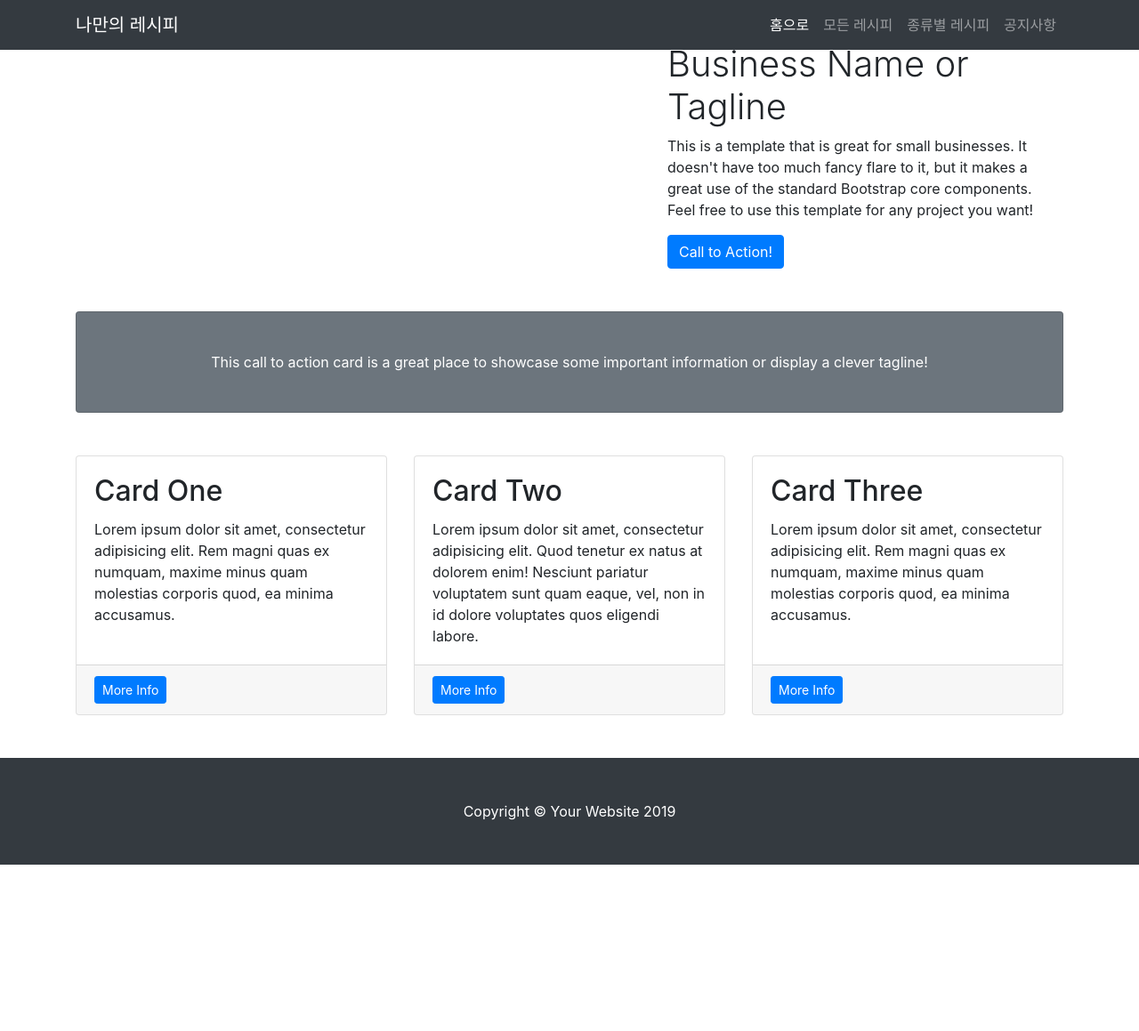
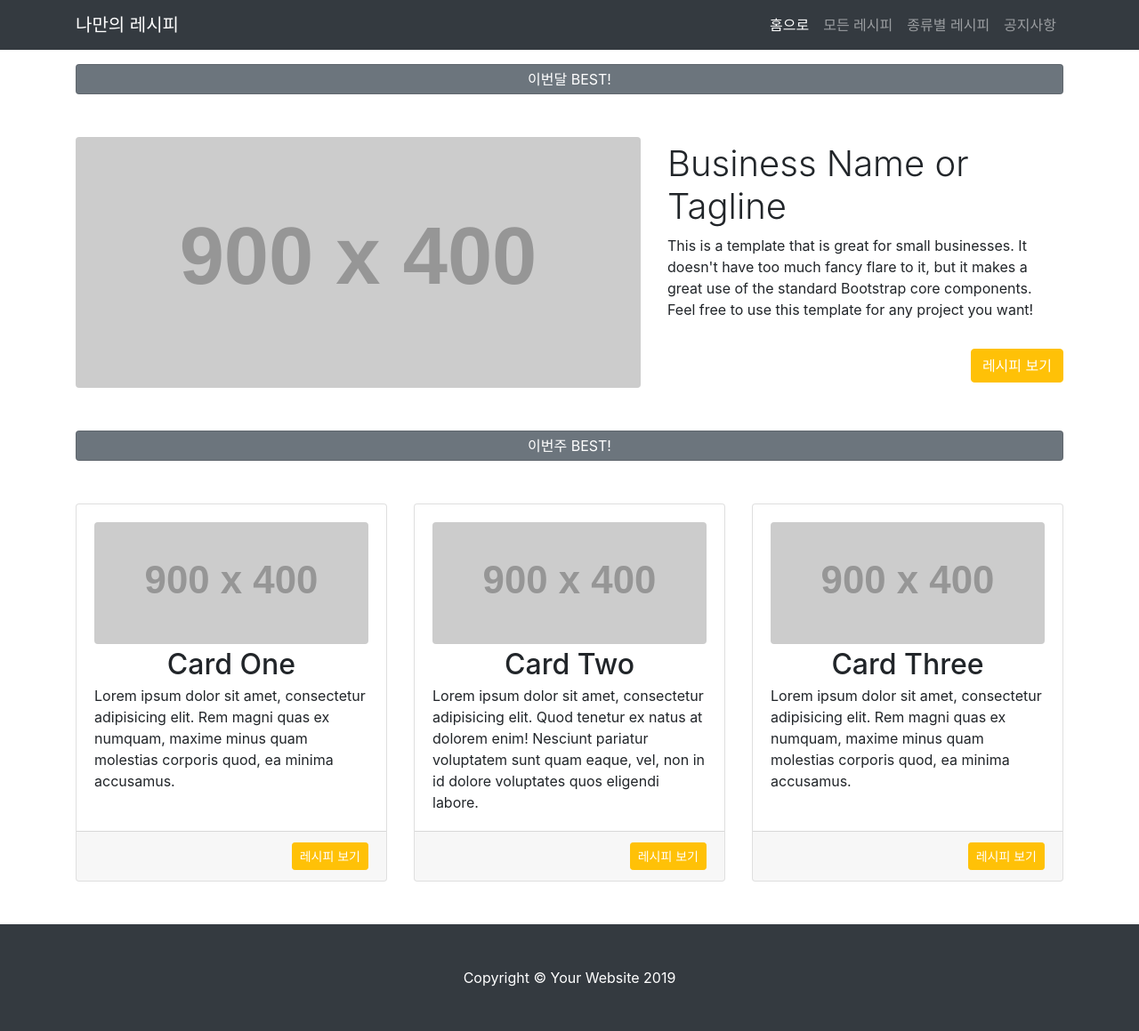
Before and after one commit to dks0665/mobile, a Django app: page / in a window 1280 px wide. Shown: the whole page at 89% size. Before the commit the page ends 972 px from the top, so only its background shows below. Run offline with Django 3.2, Linux system fonts and the light colour scheme; grey boxes labelled with a size stand in for pictures from a placeholder-image service; some libraries are stand-ins or nearby versions.

Commit message:
메인 페이지 구성 수정

```diff
--- /dev/null
+++ b/recipe-project/login/templates/base.html
@@ -0,0 +1,46 @@
+<head>
+
+    <meta charset="utf-8">
+    <meta name="viewport" content="width=device-width, initial-scale=1, shrink-to-fit=no">
+    <meta name="description" content="">
+    <meta name="author" content="">
+
+    <title>Small Business - Start Bootstrap Template</title>
+
+    <!-- Bootstrap core CSS -->
+    <link rel="stylesheet" href="https://stackpath.bootstrapcdn.com/bootstrap/4.3.1/css/bootstrap.min.css" integrity="sha384-ggOyR0iXCbMQv3Xipma34MD+dH/1fQ784/j6cY/iJTQUOhcWr7x9JvoRxT2MZw1T" crossorigin="anonymous">
+
+    <!-- Custom styles for this template -->
+    <link href="css/small-business.css" rel="stylesheet">
+
+  </head>
+
+<nav class="navbar navbar-expand-lg navbar-dark bg-dark fixed-top">
+    <div class="container">
+      <a class="navbar-brand" href="#">나만의 레시피</a>
+      <button class="navbar-toggler" type="button" data-toggle="collapse" data-target="#navbarResponsive" aria-controls="navbarResponsive" aria-expanded="false" aria-label="Toggle navigation">
+        <span class="navbar-toggler-icon"></span>
+      </button>
+      <div class="collapse navbar-collapse" id="navbarResponsive">
+        <ul class="navbar-nav ml-auto">
+          <li class="nav-item active">
+            <a class="nav-link" href="#">홈으로
+              <span class="sr-only">(current)</span>
+            </a>
+          </li>
+          <li class="nav-item">
+            <a class="nav-link" href="#">모든 레시피</a>
+          </li>
+          <li class="nav-item">
+            <a class="nav-link" href="#">종류별 레시피</a>
+          </li>
+          <li class="nav-item">
+            <a class="nav-link" href="#">공지사항</a>
+          </li>
+        </ul>
+      </div>
+    </div>
+  </nav>
+
+{% block contents %}
+{% endblock %}
--- a/recipe-project/login/urls.py
+++ b/recipe-project/login/urls.py
@@ -0,0 +1,8 @@
+from django.urls import path
+from . import views
+
+urlpatterns = [
+	path('signup/', views.signup, name='signup'),
+    path('login/',views.login, name='login'),
+    path('logout/',views.logout, name='logout')
+    ]
--- a/recipe-project/main/templates/home.html
+++ b/recipe-project/main/templates/home.html
@@ -1,77 +1,36 @@
+{% extends 'base.html' %}
 
-<!DOCTYPE html>
-<html lang="en">
 
-<head>
-
-  <meta charset="utf-8">
-  <meta name="viewport" content="width=device-width, initial-scale=1, shrink-to-fit=no">
-  <meta name="description" content="">
-  <meta name="author" content="">
-
-  <title>Small Business - Start Bootstrap Template</title>
-
-  <!-- Bootstrap core CSS -->
-  <link rel="stylesheet" href="https://stackpath.bootstrapcdn.com/bootstrap/4.3.1/css/bootstrap.min.css" integrity="sha384-ggOyR0iXCbMQv3Xipma34MD+dH/1fQ784/j6cY/iJTQUOhcWr7x9JvoRxT2MZw1T" crossorigin="anonymous">
-
-  <!-- Custom styles for this template -->
-  <link href="css/small-business.css" rel="stylesheet">
-
-</head>
-
-<body>
-
-  <!-- Navigation -->
-  <nav class="navbar navbar-expand-lg navbar-dark bg-dark fixed-top">
-    <div class="container">
-      <a class="navbar-brand" href="#">나만의 레시피</a>
-      <button class="navbar-toggler" type="button" data-toggle="collapse" data-target="#navbarResponsive" aria-controls="navbarResponsive" aria-expanded="false" aria-label="Toggle navigation">
-        <span class="navbar-toggler-icon"></span>
-      </button>
-      <div class="collapse navbar-collapse" id="navbarResponsive">
-        <ul class="navbar-nav ml-auto">
-          <li class="nav-item active">
-            <a class="nav-link" href="#">홈으로
-              <span class="sr-only">(current)</span>
-            </a>
-          </li>
-          <li class="nav-item">
-            <a class="nav-link" href="#">모든 레시피</a>
-          </li>
-          <li class="nav-item">
-            <a class="nav-link" href="#">종류별 레시피</a>
-          </li>
-          <li class="nav-item">
-            <a class="nav-link" href="#">공지사항</a>
-          </li>
-        </ul>
-      </div>
-    </div>
-  </nav>
+{% block contents %}
 
     <!-- Page Content -->
     <div class="container">
 
+        </br>
+        <div class="card text-white bg-secondary my-5 py-1 text-center">
+            <p class="text-white m-0 font-weight-normal">이번달 BEST!</p>
+        </div>
+
         <!-- Heading Row -->
         <div class="row align-items-center my-5">
             <div class="col-lg-7">
-        <img class="img-fluid rounded mb-4 mb-lg-0" src="" alt="">
+                <img class="img-fluid rounded mb-4 mb-lg-0" src="http://placehold.it/900x400" alt="">
             </div>
             <!-- /.col-lg-8 -->
             <div class="col-lg-5">
                 <h1 class="font-weight-light">Business Name or Tagline</h1>
-        <p>This is a template that is great for small businesses. It doesn't have too much fancy flare to it, but it makes a great use of the standard Bootstrap core components. Feel free to use this template for any project you want!</p>
-        <a class="btn btn-primary" href="#">Call to Action!</a>
+                <p>This is a template that is great for small businesses. It doesn't have too much fancy flare to it,
+                    but it makes a great use of the standard Bootstrap core components. Feel free to use this template
+                    for any project you want!</p>
+                <a class="btn btn-warning text-white float-right mt-3" href="#">레시피 보기</a>
             </div>
             <!-- /.col-md-4 -->
         </div>
         <!-- /.row -->
 
         <!-- Call to Action Well -->
-    <div class="card text-white bg-secondary my-5 py-4 text-center">
-      <div class="card-body">
-        <p class="text-white m-0">This call to action card is a great place to showcase some important information or display a clever tagline!</p>
-      </div>
+        <div class="card text-white bg-secondary my-5 py-1 text-center">
+            <p class="text-white m-0">이번주 BEST!</p>
         </div>
 
         <!-- Content Row -->
@@ -79,11 +38,15 @@
             <div class="col-md-4 mb-5">
                 <div class="card h-100">
                     <div class="card-body">
-            <h2 class="card-title">Card One</h2>
-            <p class="card-text">Lorem ipsum dolor sit amet, consectetur adipisicing elit. Rem magni quas ex numquam, maxime minus quam molestias corporis quod, ea minima accusamus.</p>
+                        <div class="col-lg-15">
+                            <img class="img-fluid rounded mb-4 mb-lg-0" src="http://placehold.it/900x400" alt="">
+                        </div>
+                        <h2 class="card-title my-1 text-center">Card One</h2>
+                        <p class="card-text">Lorem ipsum dolor sit amet, consectetur adipisicing elit. Rem magni quas ex
+                            numquam, maxime minus quam molestias corporis quod, ea minima accusamus.</p>
                     </div>
                     <div class="card-footer">
-            <a href="#" class="btn btn-primary btn-sm">More Info</a>
+                        <a href="#" class="btn btn-warning text-white float-right btn-sm">레시피 보기</a>
                     </div>
                 </div>
             </div>
@@ -91,11 +54,16 @@
             <div class="col-md-4 mb-5">
                 <div class="card h-100">
                     <div class="card-body">
-            <h2 class="card-title">Card Two</h2>
-            <p class="card-text">Lorem ipsum dolor sit amet, consectetur adipisicing elit. Quod tenetur ex natus at dolorem enim! Nesciunt pariatur voluptatem sunt quam eaque, vel, non in id dolore voluptates quos eligendi labore.</p>
+                        <div class="col-lg-15">
+                            <img class="img-fluid rounded mb-4 mb-lg-0" src="http://placehold.it/900x400" alt="">
+                        </div>
+                        <h2 class="card-title my-1 text-center">Card Two</h2>
+                        <p class="card-text">Lorem ipsum dolor sit amet, consectetur adipisicing elit. Quod tenetur ex
+                            natus at dolorem enim! Nesciunt pariatur voluptatem sunt quam eaque, vel, non in id dolore
+                            voluptates quos eligendi labore.</p>
                     </div>
                     <div class="card-footer">
-            <a href="#" class="btn btn-primary btn-sm">More Info</a>
+                        <a href="#" class="btn btn-warning text-white float-right btn-sm">레시피 보기</a>
                     </div>
                 </div>
             </div>
@@ -103,11 +71,15 @@
             <div class="col-md-4 mb-5">
                 <div class="card h-100">
                     <div class="card-body">
-            <h2 class="card-title">Card Three</h2>
-            <p class="card-text">Lorem ipsum dolor sit amet, consectetur adipisicing elit. Rem magni quas ex numquam, maxime minus quam molestias corporis quod, ea minima accusamus.</p>
+                        <div class="col-lg-15">
+                            <img class="img-fluid rounded mb-4 mb-lg-0" src="http://placehold.it/900x400" alt="">
+                        </div>
+                        <h2 class="card-title my-1 text-center">Card Three</h2>
+                        <p class="card-text">Lorem ipsum dolor sit amet, consectetur adipisicing elit. Rem magni quas ex
+                            numquam, maxime minus quam molestias corporis quod, ea minima accusamus.</p>
                     </div>
                     <div class="card-footer">
-            <a href="#" class="btn btn-primary btn-sm">More Info</a>
+                        <a href="#" class="btn btn-warning text-white float-right btn-sm">레시피 보기</a>
                     </div>
                 </div>
             </div>
@@ -131,6 +103,4 @@
     <script src="vendor/jquery/jquery.min.js"></script>
     <script src="vendor/bootstrap/js/bootstrap.bundle.min.js"></script>
 
-</body>
-
-</html>
+    {% endblock %}
--- /dev/null
+++ b/recipe-project/main/urls.py
@@ -0,0 +1,7 @@
+from django.urls import path
+from . import views
+
+urlpatterns = [
+	path('', views.home, name='home'),
+    path('all/',views.all, name='all'),
+    ]
--- a/recipe-project/main/views.py
+++ b/recipe-project/main/views.py
@@ -1,5 +1,14 @@
-from django.shortcuts import render
+from django.shortcuts import render ,redirect
+from django.contrib.auth.models import User
+from django.contrib import auth
+from .models import Main
 
 # Create your views here.
 def home(request):
-    return render(request, 'home.html')
+    # return render(request, 'home.html')
+    homes = Main.objects
+    return render(request, 'home.html', {'homes':homes})
+
+def all(request):
+    alls = Main.objects
+    return render(request, 'all.html', {'alls':alls})
--- a/recipe-project/recipe/settings.py
+++ b/recipe-project/recipe/settings.py
@@ -32,6 +32,7 @@ ALLOWED_HOSTS = []
 
 INSTALLED_APPS = [
     'main.apps.MainConfig',
+    'login.apps.LoginConfig',
     'allRecipes.apps.AllrecipesConfig',
     'django.contrib.admin',
     'django.contrib.auth',
--- a/recipe-project/recipe/urls.py
+++ b/recipe-project/recipe/urls.py
@@ -14,7 +14,7 @@ Including another URLconf
     2. Add a URL to urlpatterns:  path('blog/', include('blog.urls'))
 """
 from django.contrib import admin
-from django.urls import path
+from django.urls import path ,include
 from django.conf import settings
 from django.conf.urls.static import static
 import main.views
@@ -22,4 +22,8 @@ import main.views
 urlpatterns = [
     path('admin/', admin.site.urls),
     path('',main.views.home, name = 'home'),
+    path('main/', include('main.urls')),
+    path('home', main.views.home, name='homePage'),
+    path('all', main.views.all, name='allPage'),
+    path('login/', include('login.urls')),
 ] + static(settings.MEDIA_URL, document_root=settings.MEDIA_ROOT)
```
Also changed, not shown: recipe-project/login/templates/login.html (+28 -0 lines), recipe-project/login/templates/signup.html (+37 -0 lines), recipe-project/login/views.py (+30 -2 lines), recipe-project/main/templates/all.html (added, +14 -0 lines), recipe-project/main/templates/base.html (added, +54 -0 lines). Lines whose indentation alone changed are shown as unchanged.
